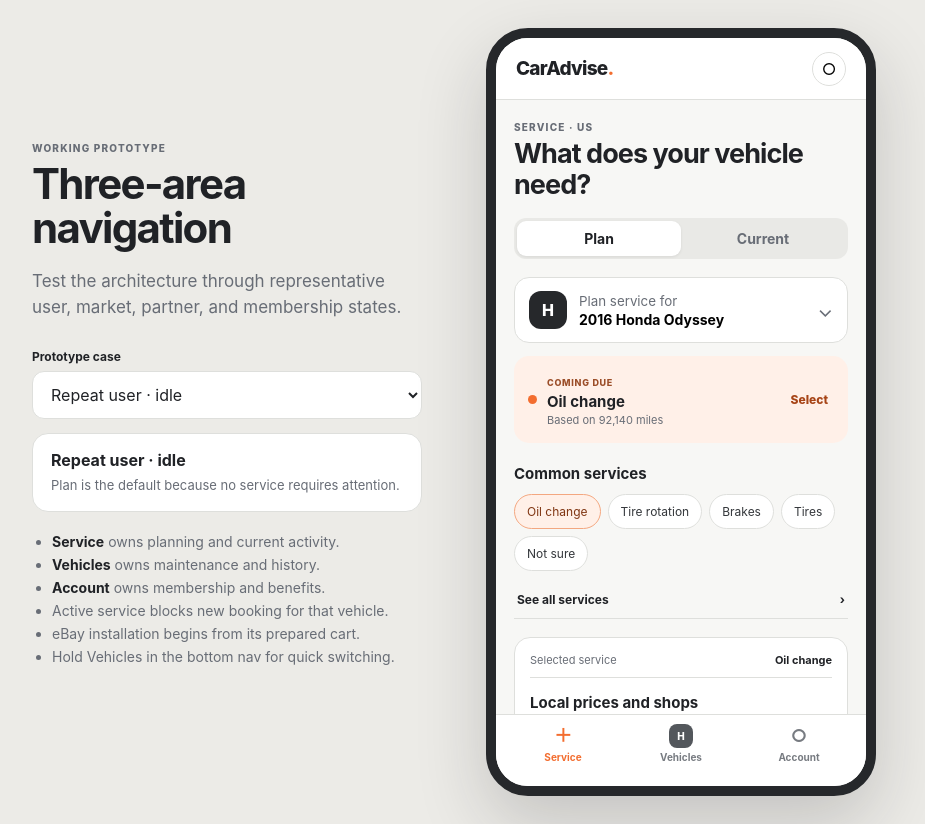
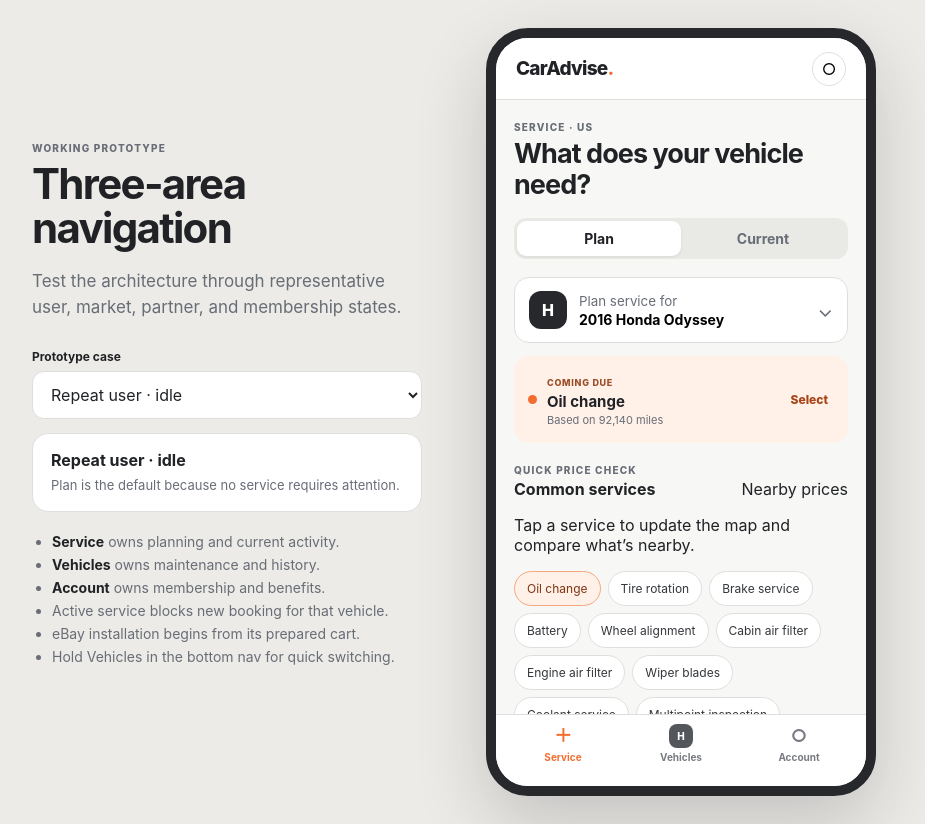
Before and after one commit to brandonlocke/caradvise-flutter-prototype, a React (Vite) app: page / in a window 1280 px wide. Both pictures are taken after a click on the button "Select". Shown: the whole page, without its empty margins (186-1111 px from the left). Built offline with nearby package versions, Linux system fonts and the light colour scheme.

Commit message:
Add quick price comparison to service chips

```diff
--- a/src/App.tsx
+++ b/src/App.tsx
@@ -189,7 +189,18 @@
   },
 };
 
-const serviceOptions = ["Oil change", "Tire rotation", "Brakes", "Tires", "Not sure"];
+const serviceOptions = [
+  "Oil change",
+  "Tire rotation",
+  "Brake service",
+  "Battery",
+  "Wheel alignment",
+  "Cabin air filter",
+  "Engine air filter",
+  "Wiper blades",
+  "Coolant service",
+  "Multipoint inspection",
+];
 const groupOrder = ["Needs attention", "Today", "Upcoming", "Waiting"];
 
 export default function Home() {
@@ -617,7 +628,16 @@
                 </article>
 
                 <section className="content-section">
-                  <h3>Common services</h3>
+                  <div className="section-heading-row service-heading">
+                    <div>
+                      <p className="eyebrow">Quick price check</p>
+                      <h3>Common services</h3>
+                    </div>
+                    <span>{scenario.market === "US" ? "Nearby prices" : "Nearby shops"}</span>
+                  </div>
+                  <p className="chip-instruction">
+                    Tap a service to update the map and compare what’s nearby.
+                  </p>
                   <div className="chips">
                     {serviceOptions.map((service) => (
                       <button
@@ -743,6 +763,8 @@
   membershipReady: boolean;
   openAccount: () => void;
 }) {
+  const [resultsView, setResultsView] = useState<"Map" | "List">("Map");
+
   if (!membershipReady) {
     return (
       <article className="membership-gate">
@@ -754,26 +776,76 @@
     );
   }
 
+  const shops = scenario.market === "US"
+    ? [
+        { name: "Pep Boys", distance: "1.8 miles", detail: "Appointment or walk-in", price: "$74–$91", pin: "1" },
+        { name: "Midas", distance: "3.1 miles", detail: "Walk-in", price: "$82–$96", pin: "2" },
+        { name: "Firestone", distance: "4.4 miles", detail: "Appointment or walk-in", price: "$88–$104", pin: "3" },
+      ]
+    : [
+        { name: "Mr. Lube", distance: "1.8 km", detail: "Walk-in", price: "", pin: "1" },
+        { name: "Canadian Tire", distance: "3.1 km", detail: "Walk-in", price: "", pin: "2" },
+        { name: "Jiffy Lube", distance: "4.6 km", detail: "Walk-in", price: "", pin: "3" },
+      ];
+
   return (
     <section className="results-panel">
       <div className="selected-service-row">
-        <span>Selected service</span>
+        <span>{scenario.market === "US" ? "Comparing nearby prices" : "Showing nearby shops"}</span>
         <strong>{service}</strong>
       </div>
-      <h3>{scenario.market === "US" ? "Local prices and shops" : "Eligible shops near you"}</h3>
-      <p className="section-intro">
+      <div className="results-title-row">
+        <div>
+          <h3>{scenario.market === "US" ? `Prices near you` : "Eligible shops near you"}</h3>
+          <p className="section-intro">
+            {scenario.market === "US"
+              ? `Estimated totals for ${service.toLowerCase()} on this vehicle.`
+              : "Pricing and appointments aren’t available in Canada; visit a nearby eligible shop as a walk-in."}
+          </p>
+        </div>
+        <div className="view-toggle" aria-label="Results view">
+          {(["Map", "List"] as const).map((view) => (
+            <button
+              key={view}
+              className={resultsView === view ? "active" : ""}
+              onClick={() => setResultsView(view)}
+            >
+              {view}
+            </button>
+          ))}
+        </div>
+      </div>
+      {resultsView === "Map" ? (
+        <div className="price-map" aria-label={`Nearby results for ${service}`}>
+          <span className="map-road road-one" />
+          <span className="map-road road-two" />
+          <span className="map-road road-three" />
+          {shops.map((shop, index) => (
+            <span className={`map-pin pin-${index + 1}`} key={shop.name} aria-label={shop.name}>
+              {shop.pin}
+            </span>
+          ))}
+          <span className="map-you">You</span>
+          <div className="map-result-card">
+            <span><strong>{shops[0].name}</strong><small>{shops[0].distance} · {shops[0].detail}</small></span>
+            <strong>{scenario.market === "US" ? shops[0].price : "Nearby"}</strong>
+          </div>
+        </div>
+      ) : (
+        <div className="shop-list">
+          {shops.map((shop) => (
+            <article className="shop-row" key={shop.name}>
+              <span><strong>{shop.name}</strong><small>{shop.distance} · {shop.detail}</small></span>
+              <strong>{scenario.market === "US" ? shop.price : "Nearby"}</strong>
+            </article>
+          ))}
+        </div>
+      )}
+      <p className="comparison-note">
         {scenario.market === "US"
-          ? "Prices appear after the service and vehicle are known."
-          : "Pricing and appointments aren’t available in Canada; the same journey continues with walk-in shops."}
+          ? "Price checking doesn’t start a booking. Final pricing is confirmed before service."
+          : "Shop checking doesn’t start a service request."}
       </p>
-      <button className="shop-row">
-        <span><strong>{scenario.market === "US" ? "Pep Boys" : "Mr. Lube"}</strong><small>1.8 miles away · {scenario.market === "US" ? "Appointment or walk-in" : "Walk-in"}</small></span>
-        <strong>{scenario.market === "US" ? "$74–$91" : "›"}</strong>
-      </button>
-      <button className="shop-row">
-        <span><strong>{scenario.market === "US" ? "Midas" : "Canadian Tire"}</strong><small>3.1 miles away · Walk-in</small></span>
-        <strong>{scenario.market === "US" ? "$82–$96" : "›"}</strong>
-      </button>
     </section>
   );
 }
```
